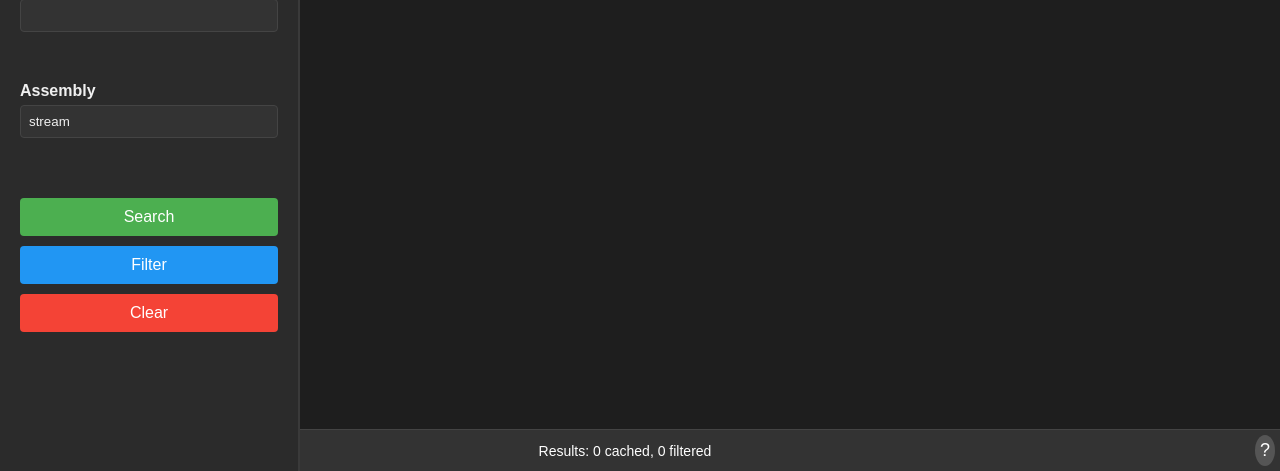
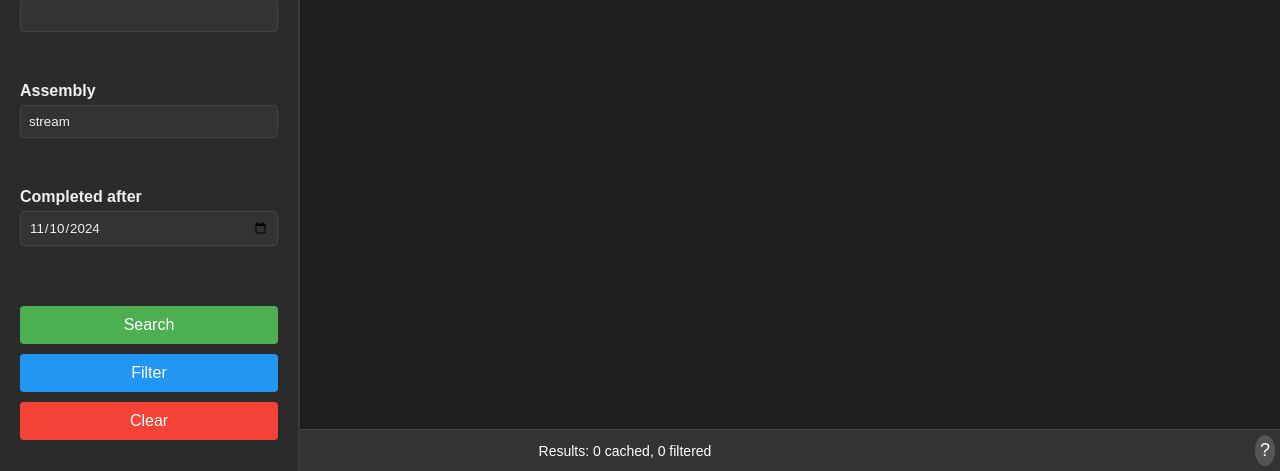
Before and after one commit to openshift-eng/art-dashboard-ui, a Flask app: page / in a window 1280 px wide. Shown: the part 329-800 px from the top of the page. Run offline with Flask 3, Linux system fonts and the light colour scheme; data that the repository does not hold is empty.

Commit message:
Add date searching and filtering

```diff
--- a/app.py
+++ b/app.py
@@ -78,12 +78,20 @@ class KonfluxBuildHistory(Flask):
         if params['outcome'] != 'both':
             where_clauses['outcome'] = params['outcome']
 
+        if params['after']:
+            try:
+                start_search = datetime.strptime(params['after'], '%Y-%m-%d')
+            except Exception as e:
+                self._logger.warning('Failed parsing date string %s: %s', params['after'], e)
+                start_search = None
+        else:
+            start_search = datetime.now() - DELTA_SEARCH
+
         builds = await self.konflux_db.search_builds_by_fields(
-            start_search=datetime.now() - DELTA_SEARCH,
+            start_search=start_search,
             where=where_clauses,
             order_by='end_time'
         )
-        self._logger.info(builds)
 
         results = [
             {
--- a/static/script.js
+++ b/static/script.js
@@ -93,6 +93,12 @@ document.addEventListener("DOMContentLoaded", () => {
     // Ensure the loading overlay is hidden initially
     hideLoading();
 
+    // Set default date cut off
+    const currentDate = new Date();
+    currentDate.setDate(currentDate.getDate() - 7);
+    const formattedDate = currentDate.toISOString().split('T')[0];
+    document.getElementById('after').value = formattedDate;
+
     // Fetch the versions from the server
     fetch("/get_versions")
         .then((response) => response.json())
@@ -172,6 +178,12 @@ function matchesFilters(result, filterParams) {
                 if (value != '-' && result['group'] != value) {
                     return false;
                 }
+            } else if (key == 'after') {
+                resultDate = new Date(result['completed']);
+                afterDate = new Date(value);
+                if (resultDate < afterDate) {
+                    return false;
+                }
             } else {
                 // Generic filter logic for other keys
                 if (result[key] && result[key].toString().toLowerCase() !== value.toLowerCase()) {
--- a/static/style.css
+++ b/static/style.css
@@ -78,13 +78,21 @@ label {
     font-weight: bold;
 }
 
-input[type="text"] {
+input {
     width: 100%;
     padding: 8px;
     border: 1px solid #444;
     border-radius: 4px;
     background-color: #333;
+}
+
+input[type="text"] {
     color: #f0f0f0;
+}
+
+input[type="date"] {
+    color: #f0f0f0;
+    font-family: Arial, sans-serif;
 }
 
 button {
--- a/templates/index.html
+++ b/templates/index.html
@@ -33,6 +33,11 @@
                     <label for="assembly">Assembly</label>
                     <input type="text" id="assembly" name="assembly" value="stream">
                 </div>
+                <div class="input-container">
+                    <label for="after">Completed after</label>
+                    <input type="date" id="after" name="after" placeholder="YYYY-MM-DD">
+                </div>
+
                 <button type="button" id="searchButton">Search</button>
                 <button type="button" id="filterButton" class="filter-btn">Filter</button>
                 <button type="button" id="clearButton">Clear</button>
```
